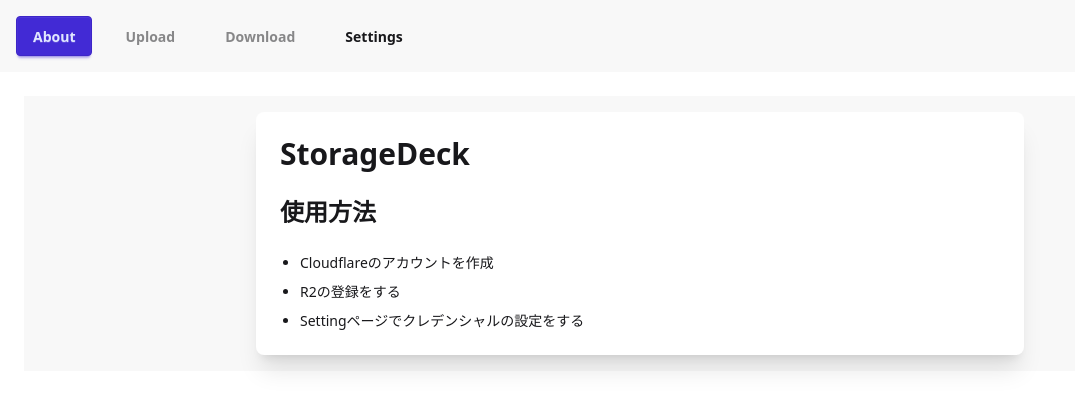
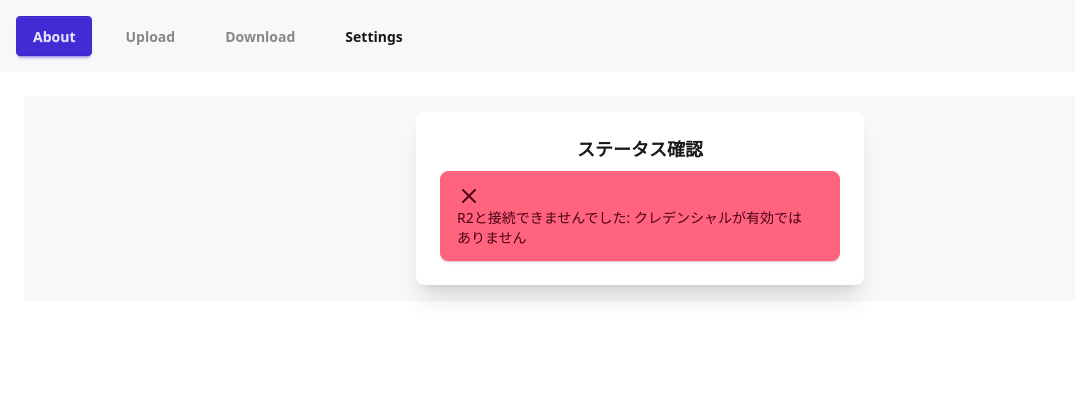
Before and after one commit to fuyu28/R2-electron, a React (Vite) app: page /#/ in a window 1280 px wide. Shown: the top 410 px of the page, without its empty margins (0-1075 px from the left). Built offline with nearby package versions, Linux system fonts and the light colour scheme.

Commit message:
feat:エラーハンドリングファイルを作った

```diff
--- /dev/null
+++ b/src/main/utils/awsErrorHandler.ts
@@ -0,0 +1,66 @@
+// awsErrorHandler.ts
+import { NoSuchBucket, S3ServiceException } from '@aws-sdk/client-s3'
+
+/**
+ * AWS SDK のエラーを一元処理し、
+ * ・握りつぶして null を返すもの
+ * ・再スローすべきもの
+ * を切り分けます。
+ *
+ * @param error  キャッチしたエラーオブジェクト
+ * @param context { operation: 操作名, bucket?: 対象バケット名 など }
+ * @returns null または never（再スロー）
+ */
+export function handleAwsError(
+  error: unknown,
+  context: { operation: string; bucket?: string }
+): null {
+  const { operation, bucket } = context
+  //eslint-disable-next-line @typescript-eslint/no-explicit-any
+  const err = error as any
+  const name = err.name as string | undefined
+  const code = err.code as string | undefined
+
+  // バケットが見つからない
+  if (error instanceof NoSuchBucket || name === 'NoSuchBucket' || code === 'NoSuchBucket') {
+    console.warn(`[${operation}] バケットが存在しません${bucket ? `: ${bucket}` : ''}`)
+    return null
+  }
+
+  // アクセス拒否
+  if (name === 'AccessDenied' || code === 'AccessDenied') {
+    console.warn(`[${operation}] アクセスが拒否されました${bucket ? `: ${bucket}` : ''}`)
+    return null
+  }
+
+  // タイムアウト（SDK 内部で name='TimeoutError' になるケース）
+  if (name === 'TimeoutError' || code === 'TimeoutError') {
+    console.error(`[${operation}] リクエストがタイムアウトしました`)
+    return null
+  }
+
+  // DNS 解決失敗や接続拒否など、Node 組み込みのネットワークエラー
+  if (
+    code === 'ENOTFOUND' ||
+    code === 'EAI_AGAIN' ||
+    code === 'ECONNREFUSED' ||
+    code === 'EHOSTUNREACH'
+  ) {
+    console.error(`[${operation}] ネットワーク接続エラー (${code})`)
+    return null
+  }
+
+  // その他の S3 系サービス例外
+  if (error instanceof S3ServiceException) {
+    console.error(
+      `[${operation}] S3サービスエラー (${(error as S3ServiceException).$fault}):`,
+      error
+    )
+    // 必要に応じて null を返すか再スローを選ぶ
+    throw error
+  }
+
+  // 上記以外の予期せぬエラーは再スロー
+  console.error(`[${operation}] 予期しないエラー:`, error)
+  throw error
+}
--- a/src/renderer/src/App.tsx
+++ b/src/renderer/src/App.tsx
@@ -1,5 +1,5 @@
 import { NavLink, Routes, Route } from 'react-router-dom'
-import AboutPage from './pages/AboutPage'
+import StatusPage from './pages/StatusPage'
 import UploadPage from './pages/UploadPage'
 import DownloadPage from './pages/DownloadPage'
 import SettingsPage from './pages/SettingsPage'
@@ -46,7 +46,7 @@
       </nav>
       <main className="p-6">
         <Routes>
-          <Route path="/" element={<AboutPage />} />
+          <Route path="/" element={<StatusPage />} />
           {hasValidCreds && <Route path="/upload" element={<UploadPage />} />}
           {hasValidCreds && <Route path="/download" element={<DownloadPage />} />}
           <Route path="/settings" element={<SettingsPage />} />
--- a/src/renderer/src/pages/AboutPage.tsx
+++ /dev/null
@@ -1,20 +0,0 @@
-import React from 'react'
-
-export default function AboutPage(): React.JSX.Element {
-  return (
-    // ナビバーなどと並ぶ場合、親は flex-1 を使用
-    <div className="flex-1 bg-base-200 flex items-center justify-center p-4">
-      <div className="card shadow-xl bg-base-100 w-full h-auto max-w-3xl">
-        <div className="card-body">
-          <h1 className="card-title text-3xl font-bold">StorageDeck</h1>
-          <h2 className="text-2xl font-semibold mt-4">使用方法</h2>
-          <ul className="list-disc pl-5 mt-4 space-y-2">
-            <li>Cloudflareのアカウントを作成</li>
-            <li>R2の登録をする</li>
-            <li>Settingページでクレデンシャルの設定をする</li>
-          </ul>
-        </div>
-      </div>
-    </div>
-  )
-}
--- /dev/null
+++ b/src/renderer/src/pages/StatusPage.tsx
@@ -0,0 +1,80 @@
+import React, { useEffect, useState } from 'react'
+import { useCredentials } from '@renderer/context/CredentialsContext'
+
+type Status = 'loading' | 'success' | 'error'
+
+export default function StatusPage(): React.JSX.Element {
+  const [status, setStatus] = useState<Status>('loading')
+  const [errorMessage, setErrorMessage] = useState<string | null>(null)
+
+  const { hasValidCreds, creds } = useCredentials()
+
+  useEffect(() => {
+    // クレデンシャルの状態が変化したらステータス更新
+    if (hasValidCreds) {
+      setStatus('success')
+    } else {
+      setErrorMessage('クレデンシャルが有効ではありません')
+      setStatus('error')
+    }
+  }, [hasValidCreds])
+
+  return (
+    <div className="flex-1 bg-base-200 flex items-center justify-center p-4">
+      <div className="card w-full max-w-md shadow-xl bg-base-100">
+        <div className="card-body text-center">
+          <h2 className="card-title justify-center">ステータス確認</h2>
+
+          {status === 'loading' && (
+            <div className="flex flex-col items-center space-y-2">
+              <span className="loading loading-spinner loading-lg"></span>
+              <span>接続を確認中...</span>
+            </div>
+          )}
+
+          {status === 'success' && (
+            <div className="alert alert-success">
+              <div>
+                <svg
+                  xmlns="http://www.w3.org/2000/svg"
+                  className="stroke-current flex-shrink-0 h-6 w-6"
+                  fill="none"
+                  viewBox="0 0 24 24"
+                >
+                  <path
+                    strokeLinecap="round"
+                    strokeLinejoin="round"
+                    strokeWidth="2"
+                    d="M5 13l4 4L19 7"
+                  />
+                </svg>
+                <span>{creds?.bucketName} とのコネクションに成功しました！</span>
+              </div>
+            </div>
+          )}
+
+          {status === 'error' && (
+            <div className="alert alert-error">
+              <div>
+                <svg
+                  xmlns="http://www.w3.org/2000/svg"
+                  className="stroke-current flex-shrink-0 h-6 w-6"
+                  fill="none"
+                  viewBox="0 0 24 24"
+                >
+                  <path
+                    strokeLinecap="round"
+                    strokeLinejoin="round"
+                    strokeWidth="2"
+                    d="M6 18L18 6M6 6l12 12"
+                  />
+                </svg>
+                <span>R2と接続できませんでした: {errorMessage}</span>
+              </div>
+            </div>
+          )}
+        </div>
+      </div>
+    </div>
+  )
+}
```
